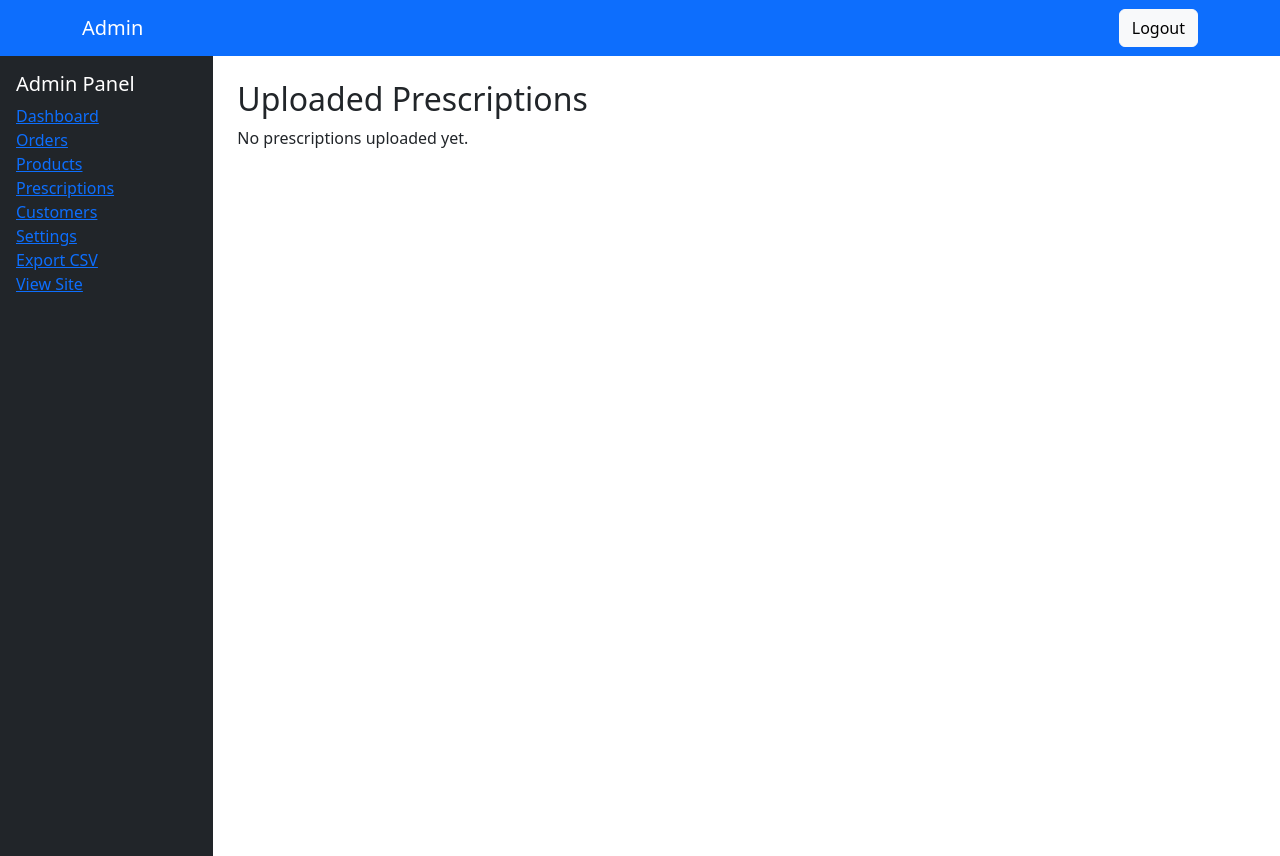
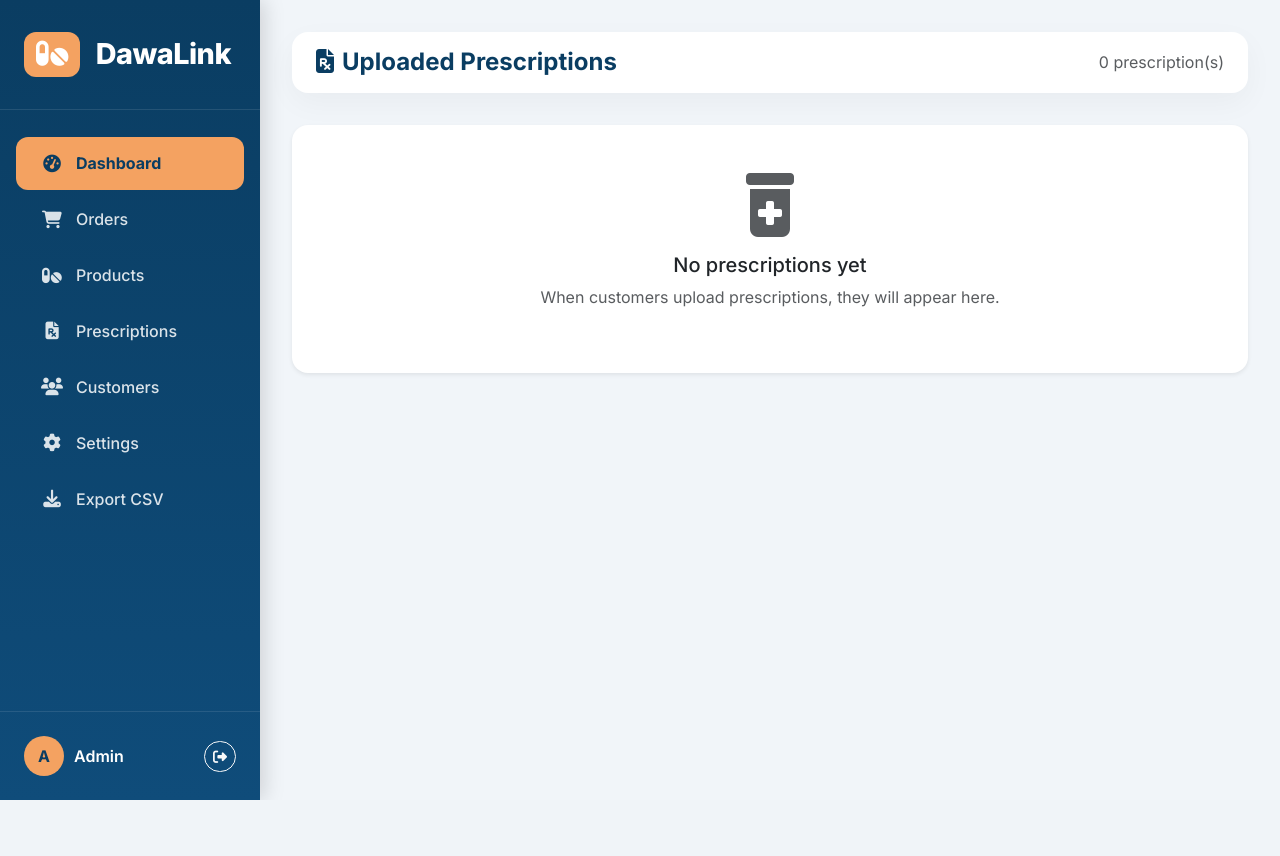
Before and after one commit to rodriguezgeorge089-art/techpharm-final, a Flask app: template templates/admin_prescriptions.html in a window 1280 px wide. After the commit the page ends 800 px from the top, so only its background shows below. Run offline with Flask 3, Linux system fonts and the light colour scheme; the template is opened without the code that fills it, so the values that code supplies are empty.

Commit message:
Update admin_prescriptions.html

```diff
--- a/templates/admin_prescriptions.html
+++ b/templates/admin_prescriptions.html
@@ -1,33 +1,60 @@
-<!DOCTYPE html>
-<html>
-<head><title>Prescriptions – Admin</title>
-<link href="https://cdn.jsdelivr.net/npm/bootstrap@5.3.0/dist/css/bootstrap.min.css" rel="stylesheet"></head>
-<body>
-<nav class="navbar navbar-dark bg-primary"><div class="container"><a class="navbar-brand" href="/admin">Admin</a><a class="btn btn-light" href="/logout">Logout</a></div></nav>
-<div class="container-fluid"><div class="row">
-<div class="col-md-2 bg-dark text-white p-3 vh-100">
-    <h5>Admin Panel</h5>
-    <a href="/admin">Dashboard</a><br>
-    <a href="/admin/orders">Orders</a><br>
-    <a href="/admin/products">Products</a><br>
-    <a href="/admin/prescriptions">Prescriptions</a><br>
-    <a href="/admin/customers">Customers</a><br>
-    <a href="/admin/settings">Settings</a><br>
-    <a href="/admin/export-orders">Export CSV</a><br>
-    <a href="/">View Site</a>
+{% extends "admin_base.html" %}
+{% block title %}Prescriptions – {{ pharmacy_name }}{% endblock %}
+{% block admin_content %}
+
+<div class="top-bar">
+    <h4 class="fw-bold mb-0" style="color: var(--deep-blue);">
+        <i class="fas fa-file-prescription me-2"></i>Uploaded Prescriptions
+    </h4>
+    <span class="text-muted">{{ prescriptions|length }} prescription(s)</span>
 </div>
-<div class="col-md-10 p-4">
-    <h2>Uploaded Prescriptions</h2>
-    {% for rx in prescriptions %}
-    <div class="card mb-3 p-3">
-        <h5>{{ rx.customer_name }}</h5>
-        <p>Email: {{ rx.customer_email }} | Phone: {{ rx.customer_phone }}</p>
-        <p>Notes: {{ rx.notes }}</p>
-        {% if rx.file_url %}<a href="{{ rx.file_url }}" target="_blank" class="btn btn-sm btn-primary">View File</a>{% endif %}
+
+<div class="row">
+    {% if prescriptions|length == 0 %}
+    <div class="col-12">
+        <div class="card border-0 shadow-sm rounded-4 p-5 text-center">
+            <i class="fas fa-prescription-bottle-alt fa-4x text-muted mb-3"></i>
+            <h5>No prescriptions yet</h5>
+            <p class="text-muted">When customers upload prescriptions, they will appear here.</p>
+        </div>
     </div>
     {% else %}
-    <p>No prescriptions uploaded yet.</p>
+    {% for rx in prescriptions %}
+    <div class="col-md-6 mb-4">
+        <div class="card border-0 shadow-sm rounded-4 p-4 prescription-card h-100">
+            <div class="d-flex align-items-center mb-3">
+                <div class="avatar-circle me-3" style="background: var(--gold); color: white; width: 48px; height: 48px; border-radius: 50%; display: flex; align-items: center; justify-content: center; font-weight: 700; font-size: 1.2rem;">
+                    {{ rx.customer_name[:1].upper() }}
+                </div>
+                <div>
+                    <h5 class="fw-bold mb-0">{{ rx.customer_name }}</h5>
+                    <small class="text-muted">{{ rx.created_at[:10] }}</small>
+                </div>
+                <span class="badge bg-info text-white rounded-pill ms-auto">{{ rx.status }}</span>
+            </div>
+            <p class="mb-1"><i class="fas fa-envelope me-2 text-muted"></i> {{ rx.customer_email }}</p>
+            <p class="mb-1"><i class="fas fa-phone me-2 text-muted"></i> {{ rx.customer_phone }}</p>
+            {% if rx.notes %}
+            <p class="mb-2"><strong>Notes:</strong> {{ rx.notes }}</p>
+            {% endif %}
+            {% if rx.file_url %}
+            <a href="{{ rx.file_url }}" target="_blank" class="btn btn-sm btn-outline-primary rounded-pill mt-2">
+                <i class="fas fa-eye me-1"></i> View File
+            </a>
+            {% endif %}
+        </div>
+    </div>
     {% endfor %}
-</div></div></div>
-</body>
-</html>
+    {% endif %}
+</div>
+
+<style>
+    .prescription-card {
+        transition: transform 0.2s;
+    }
+    .prescription-card:hover {
+        transform: translateY(-3px);
+        box-shadow: 0 15px 30px rgba(0,0,0,0.1);
+    }
+</style>
+{% endblock %}
```
